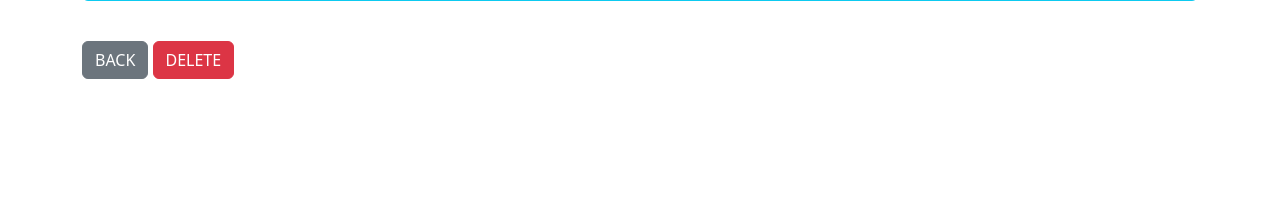
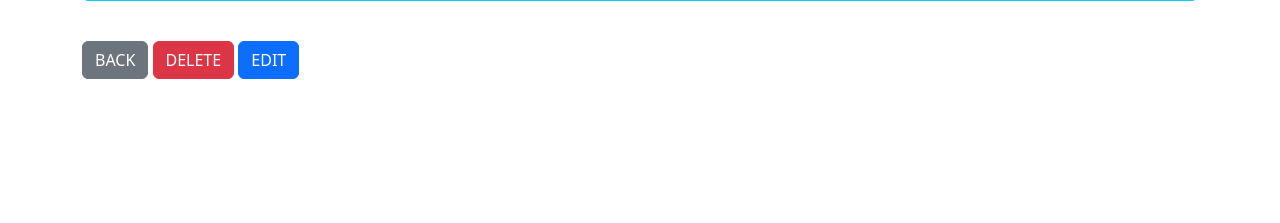
Before and after one commit to julkiea/Django-to-do-site, a Django app: template website/templates/task.html in a window 1280 px wide. Shown: the part 335-558 px from the top of the page. Run offline with Django 5.2, Linux system fonts and the light colour scheme; the template is opened without the code that fills it, so the values that code supplies are empty.

Commit message:
Change the button

```diff
--- a/website/templates/task.html
+++ b/website/templates/task.html
@@ -23,5 +23,5 @@
 
     <a href = "{% url 'home' %}" class = "btn btn-secondary"> BACK</a>
     <a href = "{% url 'delete_task' task.id %}" class = "btn btn-danger"> DELETE </a>
-
+    <a href = "{% url 'edit_task' task.id %}" class = "btn btn-primary"> EDIT </a>
 {% endblock %}
```
